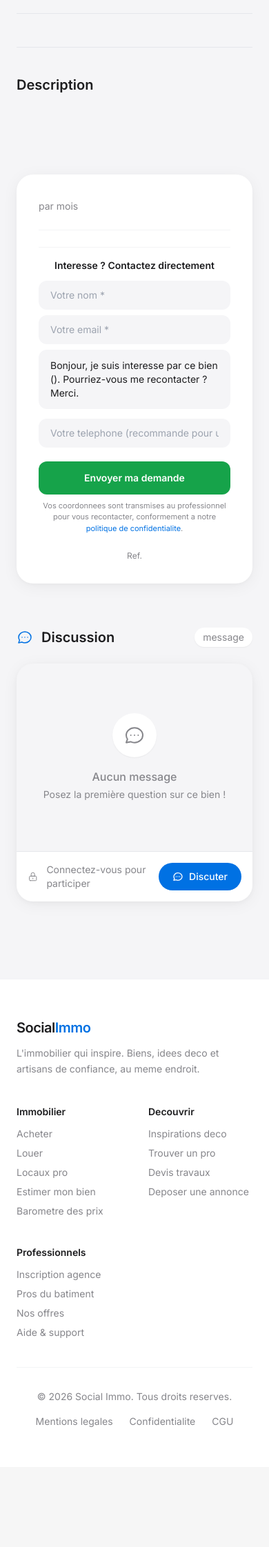
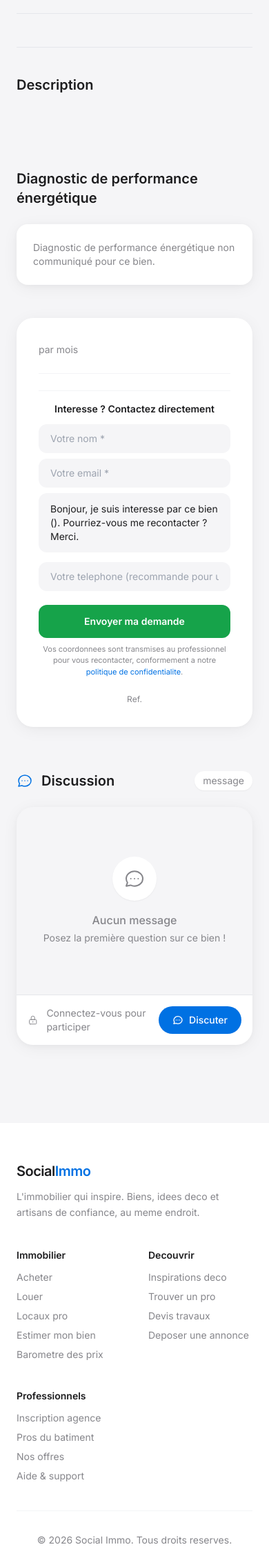
Before and after one commit to CharlT24/social-immo, a Django app: template templates/listings/listing_detail.html in a window 390 px wide. Shown: the part 405-2648 px from the top of the page at 69% size. Before the commit the page ends 2474 px from the top, so only its background shows below. Run offline with Django 5.2, Linux system fonts and the light colour scheme; the template is opened without the code that fills it, so the values that code supplies are empty.

Commit message:
Conformite legale immobiliere (audit) — lot 1 : DPE, honoraires, location
- DPE : mention obligatoire 'Logement a consommation energetique
  excessive' pour les classes F/G (fiche + cartes), etiquette GES sur les
  cartes, annee de reference des depenses d'energie, bloc 'DPE non
  communique' si absent (art. L.126-33 CCH)
- Honoraires Loi Hoguet (arrete 10/01/2017) : prix hors honoraires +
  taux d'honoraires TTC en % quand a la charge de l'acquereur
  (proprietes prix_hors_honoraires / taux_honoraires_ttc)
- Location : mention 'charges comprises' / 'hors charges', 'provision
  sur charges'
- Frais de notaire libelles 'ancien, ~8%, indicatif' (anti-trompeur)
- Badge 'Particulier' sur les cartes (distinction pro/particulier, L.111-7)
- Video : YouTube en mode sans cookie (RGPD) via video_embed_url —
  corrige aussi l'embed casse

Co-Authored-By: Claude Fable 5 <noreply@anthropic.com>

```diff
--- a/templates/listings/listing_detail.html
+++ b/templates/listings/listing_detail.html
@@ -176,11 +176,7 @@
                     Video
                 </h2>
                 <div class="rounded-2xl overflow-hidden shadow-apple bg-black aspect-video">
-                    {% if 'youtube.com' in annonce.video_url or 'youtu.be' in annonce.video_url %}
-                    <iframe src="{{ annonce.video_url|cut:'watch?v='|cut:'https://www.youtube.com/'|cut:'https://youtu.be/' }}" class="w-full h-full" frameborder="0" allowfullscreen allow="accelerometer; autoplay; clipboard-write; encrypted-media; gyroscope; picture-in-picture"></iframe>
-                    {% else %}
-                    <iframe src="{{ annonce.video_url }}" class="w-full h-full" frameborder="0" allowfullscreen></iframe>
-                    {% endif %}
+                    <iframe src="{{ annonce.video_embed_url }}" class="w-full h-full" frameborder="0" allowfullscreen allow="accelerometer; autoplay; clipboard-write; encrypted-media; gyroscope; picture-in-picture" referrerpolicy="strict-origin-when-cross-origin"></iframe>
                 </div>
             </div>
             {% endif %}
@@ -338,14 +334,25 @@
                     </div>
                     {% endif %}
 
+                    <!-- Mention legale obligatoire passoire thermique (F/G) -->
+                    {% if annonce.est_passoire_thermique %}
+                    <div class="pt-4 border-t border-gray-100">
+                        <div class="flex items-center gap-3 bg-red-50 rounded-xl p-4">
+                            <svg class="w-6 h-6 text-red-600 flex-shrink-0" fill="none" stroke="currentColor" viewBox="0 0 24 24"><path stroke-linecap="round" stroke-linejoin="round" stroke-width="1.5" d="M12 9v2m0 4h.01m-6.938 4h13.856c1.54 0 2.502-1.667 1.732-3L13.732 4c-.77-1.333-2.694-1.333-3.464 0L3.34 16c-.77 1.333.192 3 1.732 3z"/></svg>
+                            <p class="text-sm font-semibold text-red-800">Logement à consommation énergétique excessive.</p>
+                        </div>
+                    </div>
+                    {% endif %}
+
                     <!-- Estimation facture énergétique -->
                     {% if annonce.montant_depenses_energies_min and annonce.montant_depenses_energies_max %}
                     <div class="pt-4 border-t border-gray-100">
                         <div class="flex items-center gap-3 bg-amber-50 rounded-xl p-4">
                             <svg class="w-6 h-6 text-amber-600 flex-shrink-0" fill="none" stroke="currentColor" viewBox="0 0 24 24"><path stroke-linecap="round" stroke-linejoin="round" stroke-width="1.5" d="M13 10V3L4 14h7v7l9-11h-7z"/></svg>
                             <div>
-                                <div class="text-sm font-semibold text-amber-800">Estimation de la facture énergétique</div>
+                                <div class="text-sm font-semibold text-amber-800">Montant estimé des dépenses annuelles d'énergie</div>
                                 <div class="text-lg font-bold text-amber-900">entre {{ annonce.montant_depenses_energies_min|floatformat:0 }} et {{ annonce.montant_depenses_energies_max|floatformat:0 }} €/an</div>
+                                <div class="text-[11px] text-amber-700 mt-0.5">Prix moyens indexés sur l'année du diagnostic{% if annonce.dpe_date_realisation %} ({{ annonce.dpe_date_realisation }}){% endif %}.</div>
                             </div>
                         </div>
                     </div>
@@ -356,6 +363,14 @@
                     {% endif %}
                 </div>
             </div>
+            {% else %}
+            <!-- DPE non renseigne : mention obligatoire -->
+            <div>
+                <h2 class="text-xl font-semibold mb-6">Diagnostic de performance énergétique</h2>
+                <div class="bg-white rounded-2xl shadow-apple p-6">
+                    <p class="text-sm text-apple-gray">Diagnostic de performance énergétique non communiqué pour ce bien{% if annonce.source == 'particulier' %} ou non soumis au DPE{% endif %}.</p>
+                </div>
+            </div>
             {% endif %}
 
             <!-- Détails du prix -->
@@ -364,12 +379,18 @@
                 <h2 class="text-xl font-semibold mb-6">Détails du prix</h2>
                 <div class="bg-white rounded-2xl shadow-apple p-6 space-y-4">
                     {% if annonce.honoraires_payeurs %}
-                    <p class="text-sm text-apple-gray">Les honoraires sont à la charge de {{ annonce.honoraires_payeurs|lower }}</p>
+                    <p class="text-sm text-apple-gray">Honoraires à la charge de {{ annonce.honoraires_payeurs|lower }}.</p>
                     {% endif %}
                     <div class="flex items-center justify-between py-3 border-b border-gray-100">
-                        <span class="text-sm text-apple-gray">Prix du bien honoraires inclus</span>
+                        <span class="text-sm text-apple-gray">Prix du bien {% if annonce.honoraires_charge_acquereur %}honoraires inclus{% endif %}</span>
                         <span class="text-lg font-bold">{{ annonce.prix_format }}</span>
                     </div>
+                    {% if annonce.prix_hors_honoraires %}
+                    <div class="flex items-center justify-between py-3 border-b border-gray-100">
+                        <span class="text-sm text-apple-gray">Prix hors honoraires</span>
+                        <span class="text-sm font-semibold">{{ annonce.prix_hors_honoraires }} €</span>
+                    </div>
+                    {% endif %}
                     {% if annonce.surface and annonce.prix %}
                     <div class="flex items-center justify-between py-3 border-b border-gray-100">
                         <span class="text-sm text-apple-gray">Prix au m²</span>
@@ -378,12 +399,12 @@
                     {% endif %}
                     {% if annonce.frais_agence %}
                     <div class="flex items-center justify-between py-3 border-b border-gray-100">
-                        <span class="text-sm text-apple-gray">Dont honoraires d'agence</span>
+                        <span class="text-sm text-apple-gray">Honoraires d'agence TTC{% if annonce.taux_honoraires_ttc %} ({{ annonce.taux_honoraires_ttc }} %){% endif %}</span>
                         <span class="text-sm font-semibold">{{ annonce.frais_agence|floatformat:0 }} €</span>
                     </div>
                     {% endif %}
                     <div class="flex items-center justify-between py-3 border-b border-gray-100">
-                        <span class="text-sm text-apple-gray">Frais de notaire estimés (8%)</span>
+                        <span class="text-sm text-apple-gray">Frais de notaire estimés (ancien, ~8 %, indicatif)</span>
                         <span class="text-sm font-semibold">{{ annonce.frais_notaire }} €</span>
                     </div>
                     <div class="flex items-center justify-between py-3 bg-apple-bg -mx-6 px-6 rounded-xl">
@@ -406,13 +427,13 @@
                     <div class="divide-y divide-gray-100">
                         {% if annonce.loyer_mensuel %}
                         <div class="flex items-center justify-between py-3">
-                            <span class="text-sm text-apple-gray">Loyer mensuel</span>
+                            <span class="text-sm text-apple-gray">Loyer mensuel {% if annonce.charges_locatives %}hors charges{% else %}charges comprises{% endif %}</span>
                             <span class="text-lg font-bold">{{ annonce.loyer_mensuel|floatformat:0 }} €/mois</span>
                         </div>
                         {% endif %}
                         {% if annonce.charges_locatives %}
                         <div class="flex items-center justify-between py-3">
-                            <span class="text-sm text-apple-gray">Charges locatives</span>
+                            <span class="text-sm text-apple-gray">Provision sur charges</span>
                             <span class="text-sm font-semibold">{{ annonce.charges_locatives|floatformat:0 }} €/mois</span>
                         </div>
                         {% endif %}
```
Also changed, not shown: listings/models.py (+44 -0 lines), templates/listings/includes/carte_annonce.html (+12 -1 lines).
